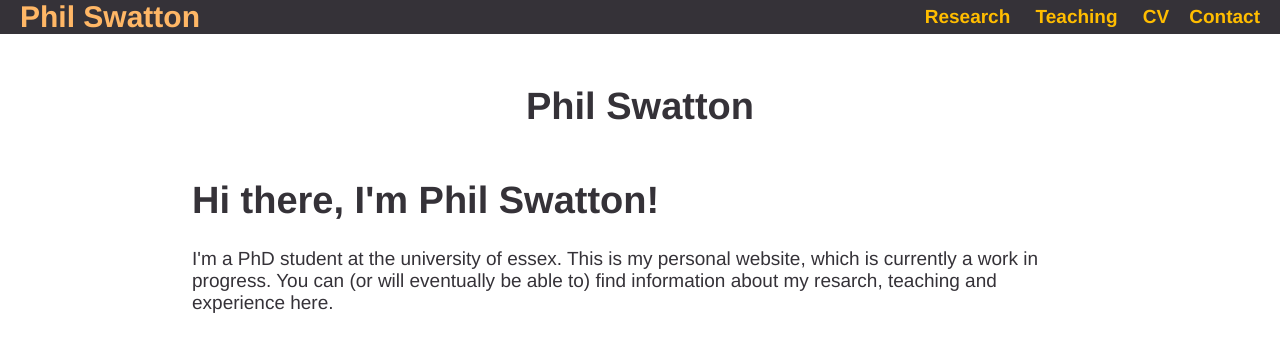
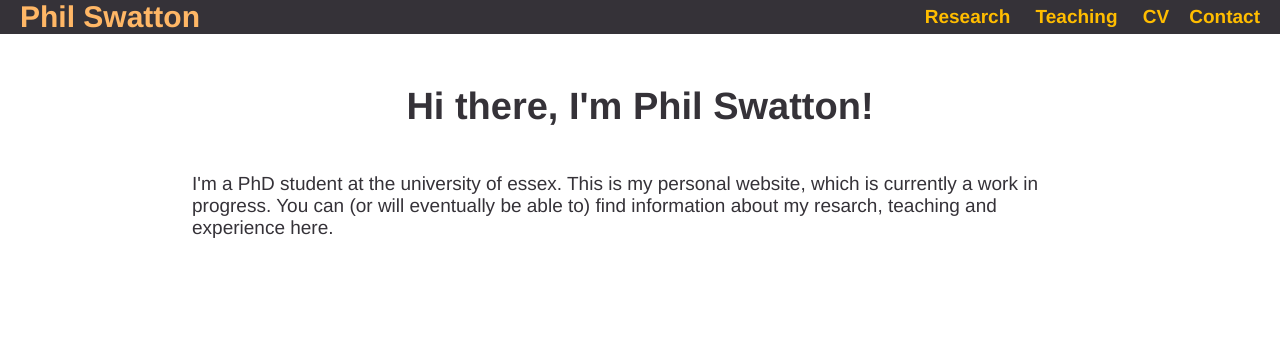
Before and after one commit to philswatton/philswatton.github.io, a Jekyll site: the page built from index.html, in a window 1280 px wide. Shown: the top 352 px of the page. Built offline with Jekyll 4.4.1, drawn with Linux system fonts in a browser that asks for light colours.

Commit message:
Update index.html

```diff
--- a/index.html
+++ b/index.html
@@ -1,6 +1,5 @@
 ---
 layout: default
-title: Phil Swatton
+title: Hi there, I'm Phil Swatton!
 ---
-<h1>Hi there, I'm Phil Swatton!</h1>
 <p>I'm a PhD student at the university of essex. This is my personal website, which is currently a work in progress. You can (or will eventually be able to) find information about my resarch, teaching and experience here.</p>
```
